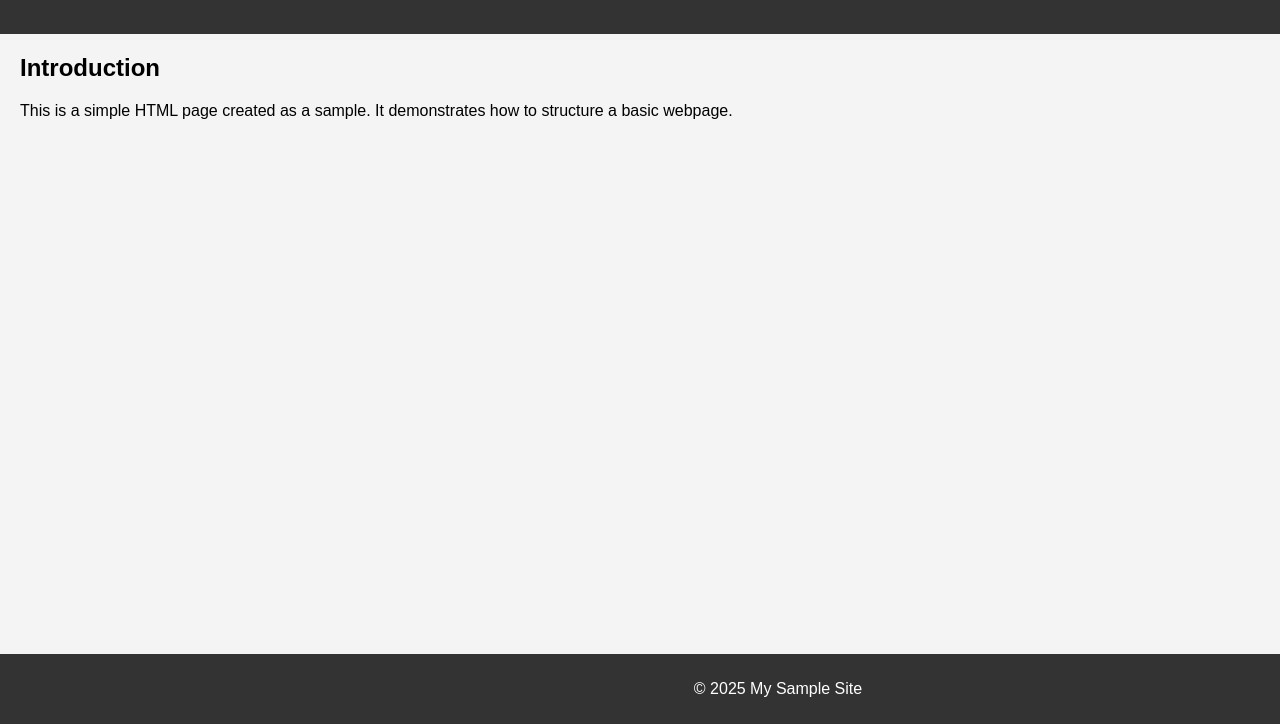
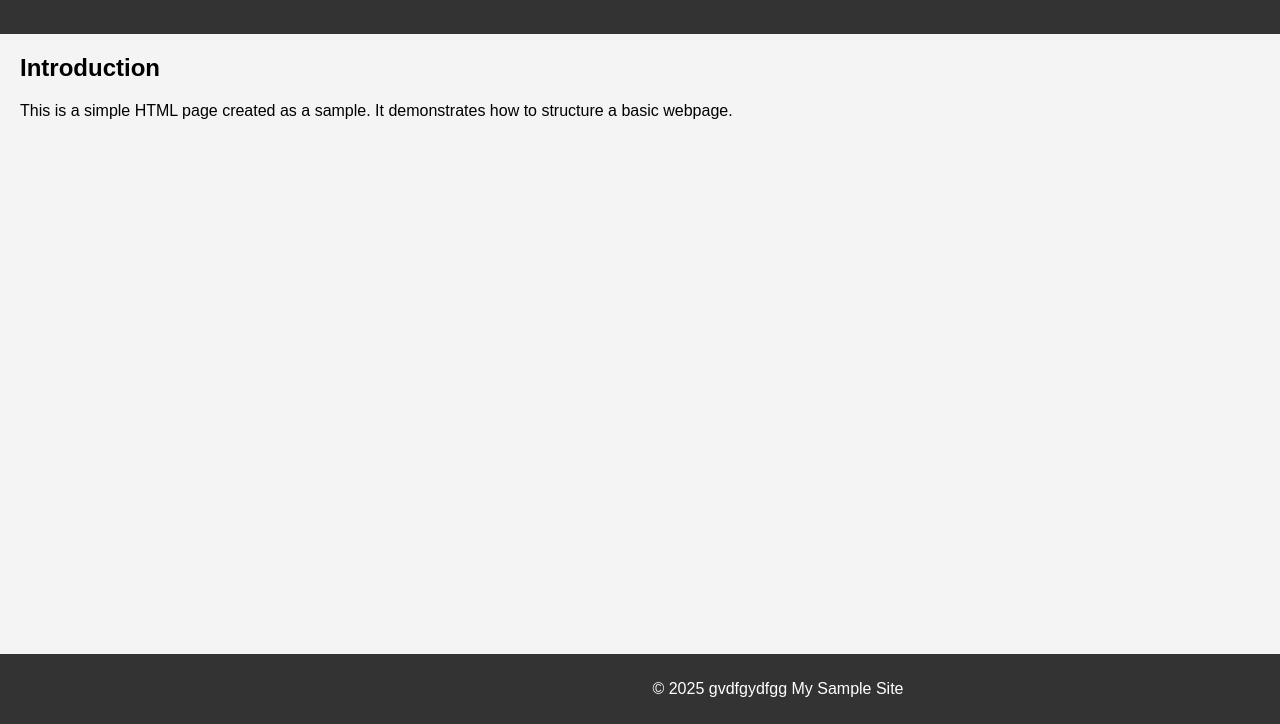
Before and after one commit to Tamilkesavan/simple-webapp, a plain HTML site: page tamil.html in a window 1280 px wide. Shown: the part 76-800 px from the top of the page. Drawn offline with Linux system fonts and the light colour scheme.

Commit message:
edited footer

```diff
--- a/tamil.html
+++ b/tamil.html
@@ -43,7 +43,7 @@
 </section>
 
 <footer>
-    <p>&copy; 2025 My Sample Site</p>
+    <p>&copy; 2025 gvdfgydfgg My Sample Site</p>
 </footer>
 
 </body>
```
